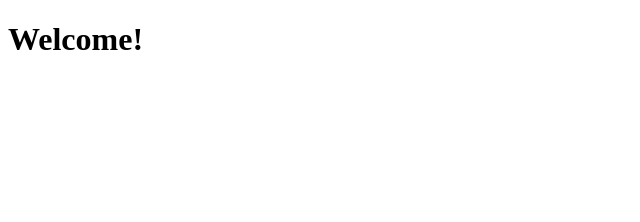
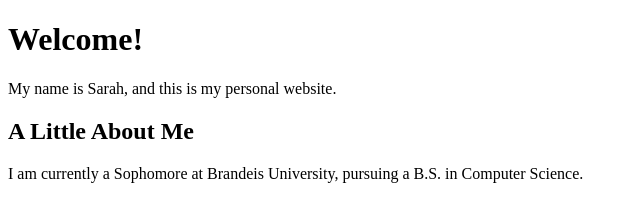
Before and after one commit to baumsarah/PersonalWebsite, a plain HTML site: page index.html in a window 1280 px wide. Shown: the whole page, without its empty margins (0-640 px from the left). Drawn offline with Linux system fonts and the light colour scheme.

Commit message:
Added into to welcome page

```diff
--- a/index.html
+++ b/index.html
@@ -5,6 +5,8 @@
   </head>
   <body>
     <h1>Welcome!</h1>
-    <p></p>
+    <p>My name is Sarah, and this is my personal website. </p>
+    <h2>A Little About Me</h2>
+    <p>I am currently a Sophomore at Brandeis University, pursuing a B.S. in Computer Science.</p>
   </body>
 </html>
```
